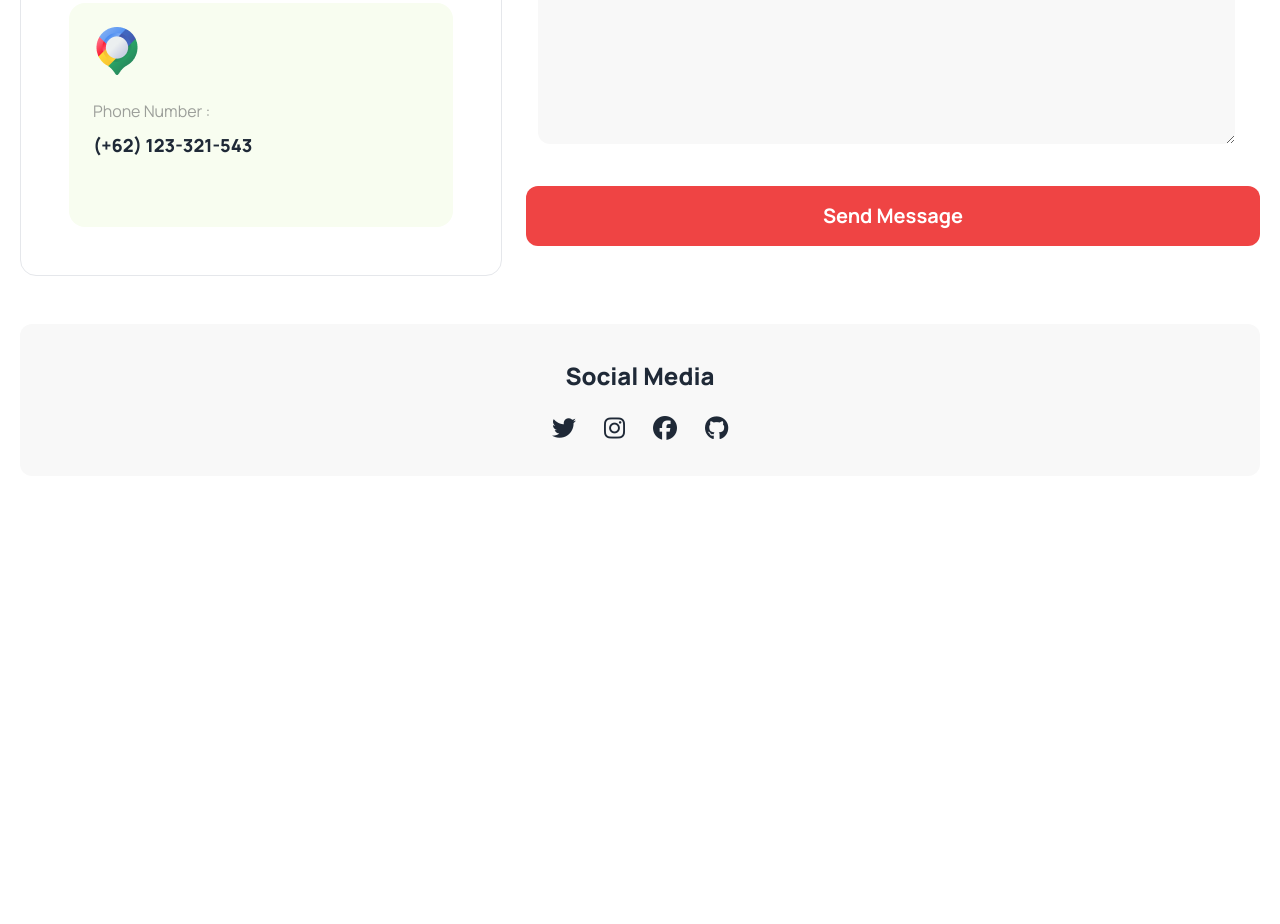
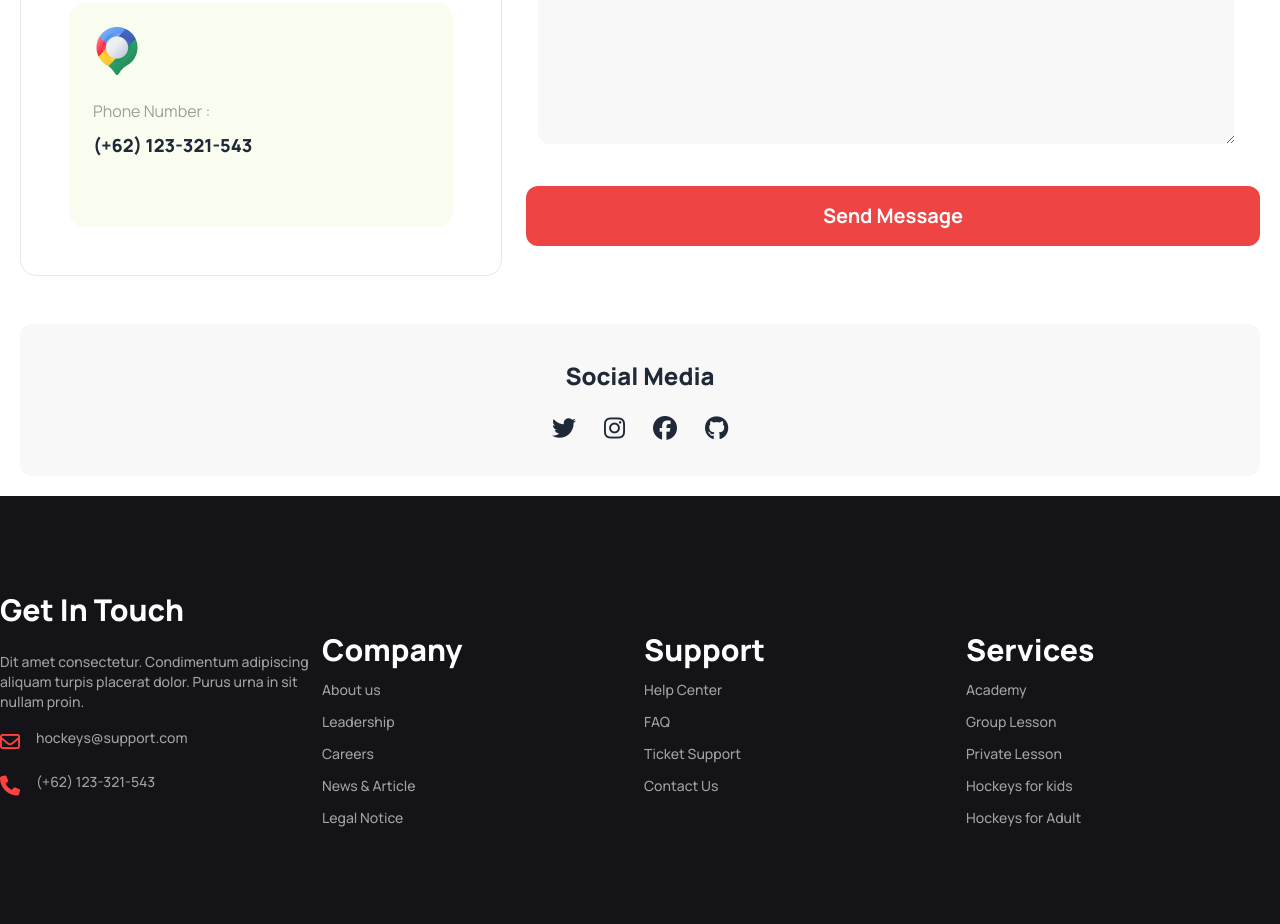
Before and after one commit to zobayerq/assayment-3, a plain HTML site: page index.html in a window 1280 px wide. Shown: the part 5231-6155 px from the top of the page. Before the commit the page ends 5727 px from the top, so only its background shows below. Drawn offline with nearby package versions, Linux system fonts and the light colour scheme; files whose address does not match are found by name.

Commit message:
futter done and project complit

```diff
--- a/index.html
+++ b/index.html
@@ -30,7 +30,7 @@
 
 <body  >
     <header class="p-5">
-        <nav class="container">
+        <nav class="container mx-auto">
             <div class="navbar bg-base-100">
                 <div class="navbar-start">
                   <div class="dropdown">
@@ -565,6 +565,56 @@
 
     </main>
 
+    <footer class="footer py-24  bg-[#131318] text-base-content">
+       <section class="container mx-auto  grid lg:grid-cols-4 lg:px-0 px-8">
+        <nav class="flex flex-col justify-center lg:justify-start items-center lg:items-start row-span-2 lg:row-span-1">
+            <h4 class="text-3xl font-extrabold text-white ">Get In Touch</h4>
+            <p class="text-[#a1a1a3] font-medium max-w-[346px] text-center lg:text-start mt-6">Dit amet consectetur. Condimentum  adipiscing aliquam turpis placerat dolor. Purus urna in sit nullam proin. </p>
+            <div class=" flex mt-4"><i class="fa-regular fa-envelope or text-xl mr-4"></i> <p class="text-[#a1a1a3] font-medium ">hockeys@support.com</p></div>
+            <div class=" flex mt-4"><i class="fa-solid fa-phone or text-xl mr-4"></i> <p class="text-[#a1a1a3] font-medium ">(+62) 123-321-543</p></div>
+         </nav>
+
+
+        <div class=" flex justify-between  w-full mt-10">
+            <nav>
+                <h4 class="text-3xl font-extrabold text-white ">Company</h4>
+                <p class="text-[#a1a1a3] font-medium mt-3">About us</p>
+                <p class="text-[#a1a1a3] font-medium mt-3"> Leadership</p>
+                <p class="text-[#a1a1a3] font-medium mt-3"> Careers </p>
+                <p class="text-[#a1a1a3] font-medium mt-3">News & Article</p>
+                <p class="text-[#a1a1a3] font-medium mt-3">Legal Notice</p>
+            </nav>
+            <nav class=" block lg:hidden">
+                <h4 class="text-3xl font-extrabold text-white ">Support</h4>
+                <p class="text-[#a1a1a3] font-medium mt-3">Help Center </p>
+                <p class="text-[#a1a1a3] font-medium mt-3"> FAQ</p>
+                <p class="text-[#a1a1a3] font-medium mt-3">Ticket Support</p>
+                <p class="text-[#a1a1a3] font-medium mt-3">Contact Us</p>
+
+            </nav>
+        </div>
+
+        <div class=" hidden lg:block mt-10">
+            <nav class="">
+                <h4 class="text-3xl font-extrabold text-white ">Support</h4>
+                <p class="text-[#a1a1a3] font-medium mt-3">Help Center </p>
+                <p class="text-[#a1a1a3] font-medium mt-3"> FAQ</p>
+                <p class="text-[#a1a1a3] font-medium mt-3">Ticket Support</p>
+                <p class="text-[#a1a1a3] font-medium mt-3">Contact Us</p>
+
+            </nav>
+        </div>
+        <nav class=" w-full flex flex-col justify-center lg:justify-start items-center lg:items-start mt-10">
+            <h4 class="text-3xl font-extrabold text-white ">Services</h4>
+            <p class="text-[#a1a1a3] font-medium mt-3">Academy</p>
+            <p class="text-[#a1a1a3] font-medium mt-3">Group Lesson</p>
+            <p class="text-[#a1a1a3] font-medium mt-3">Private Lesson</p>
+            <p class="text-[#a1a1a3] font-medium mt-3">Hockeys for kids</p>
+            <p class="text-[#a1a1a3] font-medium mt-3"> Hockeys for Adult</p>
+        </nav>
+       </section>
+      </footer>
+
 
 
 </body>
```
